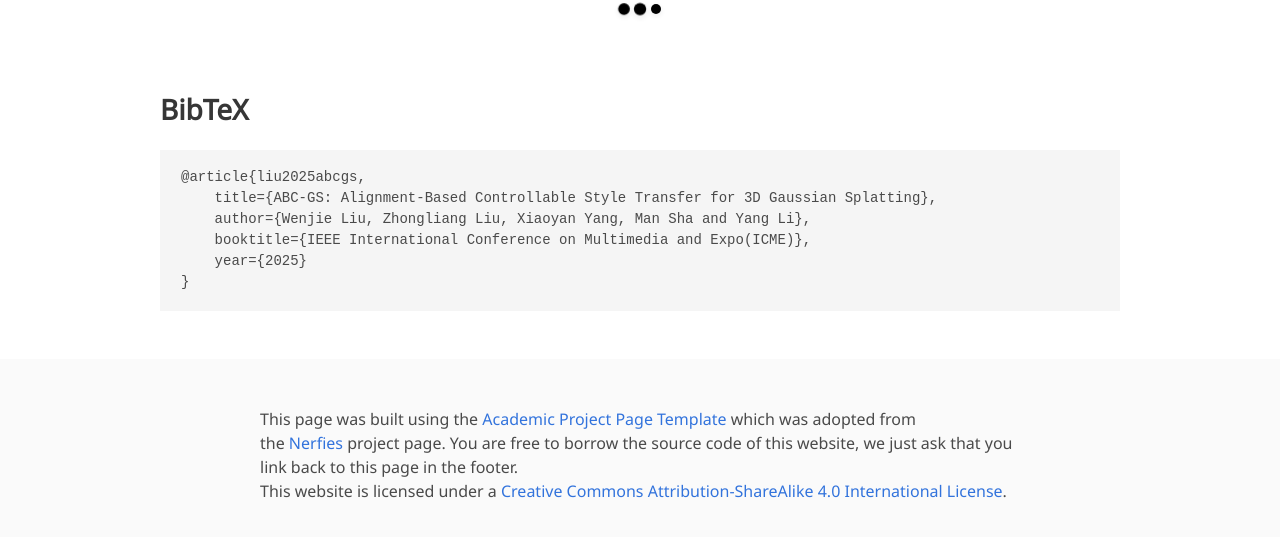
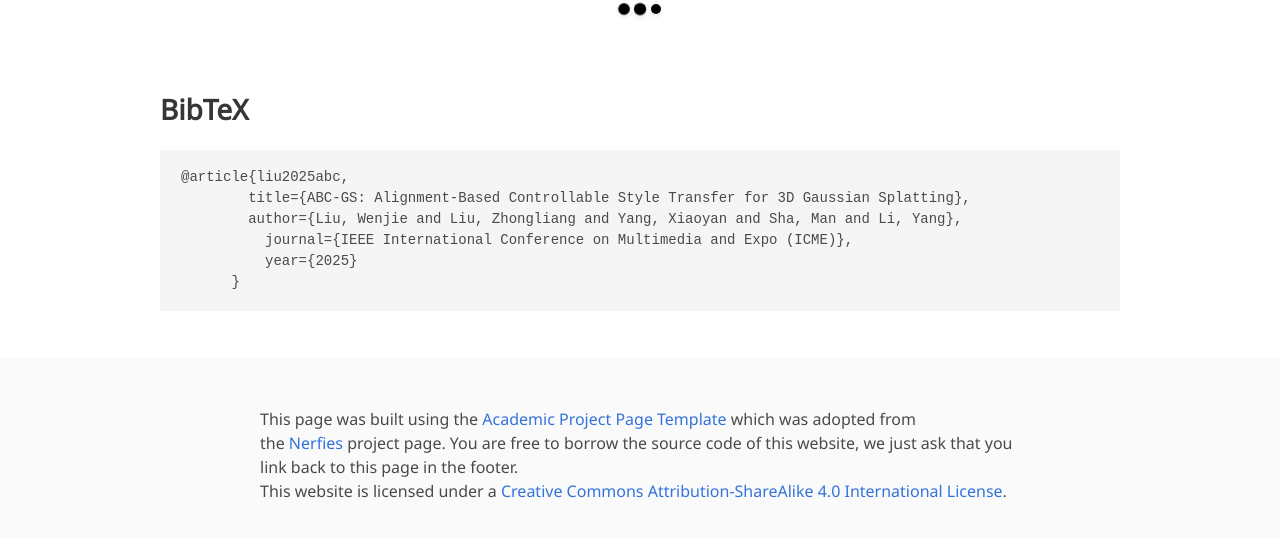
Before and after one commit to vpx-ecnu/TimeSoccer-Website, a plain HTML site: page index.html in a window 1280 px wide. Shown: the part 6170-6707 px from the top of the page. Drawn offline with nearby package versions, Linux system fonts and the light colour scheme; some icons are missing; a web font is replaced by a local one.

Commit message:
update bibtex

```diff
--- a/index.html
+++ b/index.html
@@ -676,12 +676,12 @@
   <section class="section" id="BibTeX">
     <div class="container is-max-desktop content">
       <h2 class="title">BibTeX</h2>
-      <pre><code>@article{liu2025abcgs,
-    title={ABC-GS: Alignment-Based Controllable Style Transfer for 3D Gaussian Splatting},
-    author={Wenjie Liu, Zhongliang Liu, Xiaoyan Yang, Man Sha and Yang Li},
-    booktitle={IEEE International Conference on Multimedia and Expo(ICME)},
-    year={2025}
-}</code></pre>
+      <pre><code>@article{liu2025abc,
+        title={ABC-GS: Alignment-Based Controllable Style Transfer for 3D Gaussian Splatting},
+        author={Liu, Wenjie and Liu, Zhongliang and Yang, Xiaoyan and Sha, Man and Li, Yang},
+          journal={IEEE International Conference on Multimedia and Expo (ICME)},
+          year={2025}
+      }</code></pre>
     </div>
   </section>
   <!--End BibTex citation -->
```
